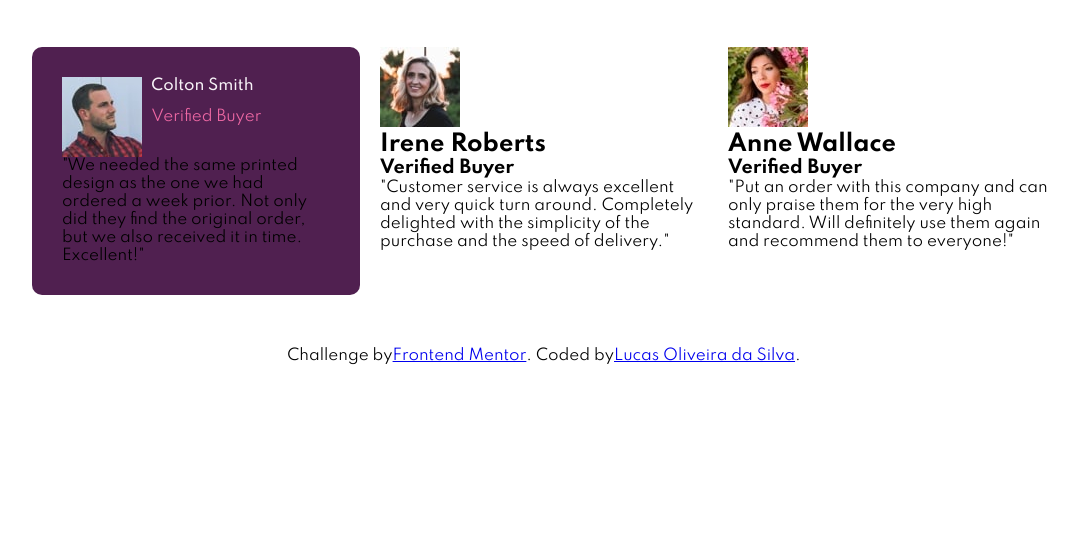
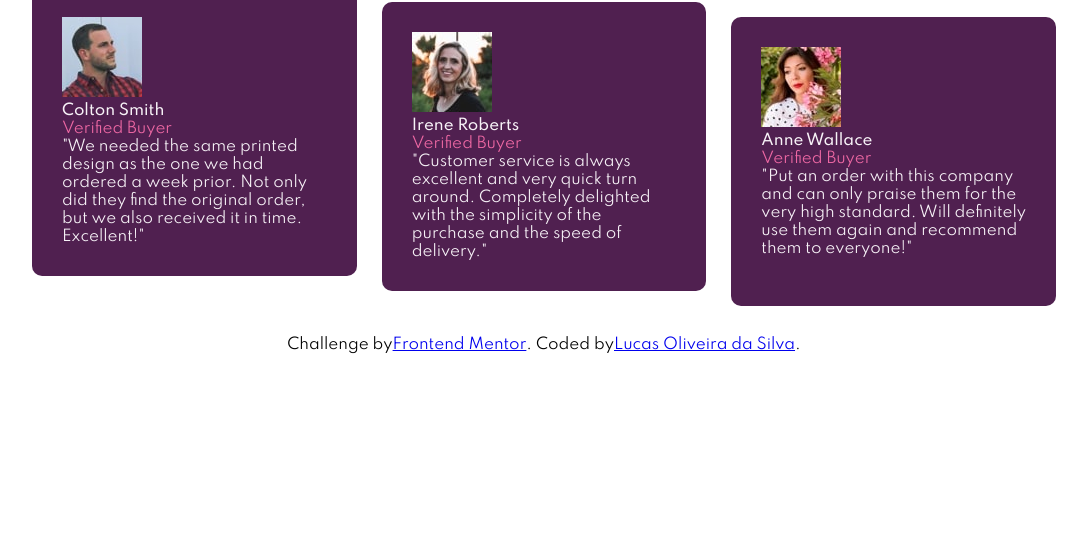
Before and after one commit to LuolBR/Frontendmentor---Social-Proof-Section, a plain HTML site: page social-proof-section-master/index.html in a window 1280 px wide. Shown: the part 379-928 px from the top of the page, without its empty margins (96-1183 px from the left). Before the commit the page ends 872 px from the top, so only its background shows below. Drawn offline with Linux system fonts and the light colour scheme.

Commit message:
Some changes on display grid to flex.

```diff
--- a/social-proof-section-master/index.html
+++ b/social-proof-section-master/index.html
@@ -11,7 +11,8 @@
     <title>Frontend Mentor | Social proof section</title>
   </head>
   <body>
-    <header>
+    <main>
+      <div class="header">
       <section class="main-text">
         <h1>10,000+ of our users love our products.</h1>
         <p>We only provide great products combined with excellent customer service. See what our satisfied customers are saying about our services.</p>
@@ -29,8 +30,8 @@
             <p>Rated 5 Stars in BestTech</p></li>
         </ul>
       </section>
-    </header>
-    <section class="depoiments">
+      </div>
+      <section class="depoiments">
       <article class="depoiment1">
         <section class="person1">
           <img class="pics" src="images/image-colton.jpg" alt="Colton Smith">
@@ -55,8 +56,9 @@
         </section>
           <p>"Put an order with this company and can only praise them for the very high standard. Will definitely use them again and recommend them to everyone!"</p>
       </article>
-    </section>
-    <div class="attribution">
+      </section>
+    </main>
+      <div class="attribution">
       Challenge by
       <a href="https://www.frontendmentor.io?ref=challenge" target="_blank"
         >Frontend Mentor</a
--- a/social-proof-section-master/style/style.scss
+++ b/social-proof-section-master/style/style.scss
@@ -4,8 +4,8 @@ $neutral1 : hsl(303, 10%, 53%);
 $neutral2 : hsl(300, 24%, 96%);
 $neutral3 : hsl(0, 0%, 100%);
 
-@mixin rateStyle {
-    padding: 15px;
+@mixin rateStyle() {
+    padding: 20px;
     display: flex;
     align-items: center;
     flex-wrap: nowrap;
@@ -19,24 +19,57 @@ $neutral3 : hsl(0, 0%, 100%);
     }
 }
 
+@mixin depoimentStyle() {
+    width: 30%;
+    padding: 30px;
+    background-color: $primaryColor1;
+    border-radius: 10px;
+
+    p {
+        color: $neutral2;
+    }
+}
+
+@mixin personStyle() {
+    h2 {
+        color: $neutral2;
+        font-size: 15px;
+        font-weight: 500;
+    }
+    h3 {
+        color: $primaryColor2;
+        font-size: 15px;
+        font-weight: 400;
+    }
+}
+
 * {
     margin: 0;
     padding: 0;
     max-width: 1440px;
 }
 body {
-    margin: 10% 10%;
+    height: 100vh;
+    margin: 5% 10%;
     font-family: 'Spartan', sans-serif;
     font-size: 15px;
 }
 
-header {
+main {
+    display: flex;
+    flex-direction: column;
+}
+
+.header {
+    width: 100%;
     display: flex;
     justify-content: space-between;
+    align-items: center;
+    margin-bottom: 50px;
 }
 
 .main-text {
-    width: 35vw;
+    width: 35%;
     display: flex;
     flex-direction: column;
 
@@ -47,7 +80,7 @@ header {
     }
 
     p {
-        margin-top: 5px;
+        margin-top: 15px;
         color: $neutral1;
         flex-grow: 1;
     }
@@ -55,28 +88,33 @@ header {
 
 .rate {
     width: 35vw;
-    padding: 10px;
+    padding: 10px 0;
 
     ul {
         list-style-type: none;
-        display: grid;
+        display: flex;
+        flex-direction: column;
+        /*display: grid;
         grid-template-rows: 1fr 1fr 1fr;
         grid-template-columns: 1fr 2fr 6fr 2fr 1fr;
-        row-gap: 15px;
+        row-gap: 15px; */
 
         .rate1 {
+            margin-right: 50px;
             @include rateStyle();
-            grid-column: 1/4;
+            /*grid-column: 1/4;*/
         }
 
         .rate2 {
+            margin: 20px 25px;
             @include rateStyle();
-            grid-column: 2/5;
+            /*grid-column: 2/5;*/
         }
 
         .rate3 {
+            margin-left: 50px;
             @include rateStyle();
-            grid-column: 3/6;
+            /*grid-column: 3/6;*/
         }
     }
 }
@@ -92,48 +130,40 @@ header {
 }
 
 .depoiments {
-    margin-top: 50px;
-    height: 250px;
-    display: grid;
-    grid-template-columns: 1fr 1fr 1fr;
-    grid-template-rows: 1fr 1fr 1fr;
-    column-gap: 20px;
+    width: 100%;
+    display: flex;
+    justify-content: space-between;
 }
 
 .depoiment1 {
-    padding: 30px;
-    background-color: $primaryColor1;
-    border-radius: 10px;
+    margin-bottom: 30px;
+    @include depoimentStyle();
 
     .person1 {
-        display: grid;
-        grid-template-columns: 1fr 2fr;
-        grid-template-rows: 1fr .1fr 1fr;
-
-        img {
-            grid-row: 1/4;
-        }
-
-        h2 {
-           color: $neutral2;
-           font-size: 15px;
-           font-weight: 500;
-           grid-column: 2/4;
-        }
-
-        h3 {
-           color: $primaryColor2;
-           font-size: 15px;
-           font-weight: 400;
-           grid-column: 2/4;
-        }
+        @include personStyle();
     }
 }
 
+.depoiment2 {
+    margin: 15px 25px;
+    @include depoimentStyle();
 
+    .person2 {
+        @include personStyle();
+    }
+}
+
+.depoiment3 {
+    margin-top: 30px;
+    @include depoimentStyle();
+
+    .person3 {
+        @include personStyle();
+    }
+}
 
 .attribution {
-    margin-top: 50px;
+    margin-top: 30px;
     display: flex;
     justify-content: center;
     flex-flow: row wrap;
```
Also changed, not shown: social-proof-section-master/style/style.css, 1 other file.
